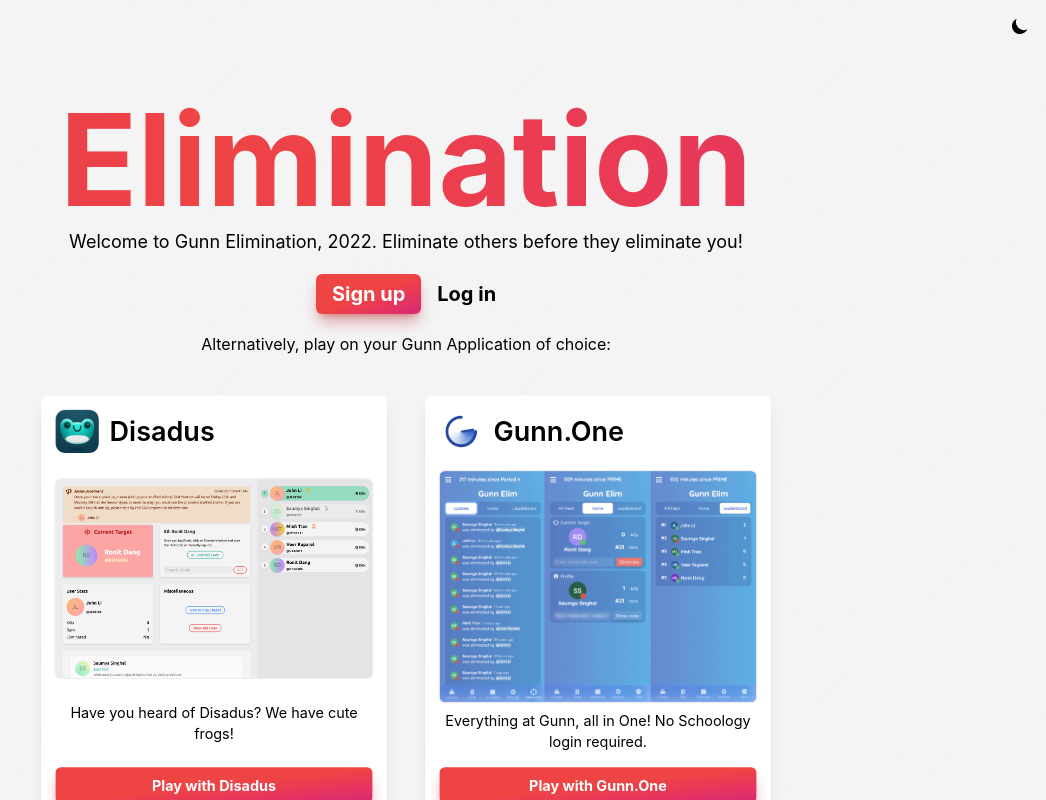
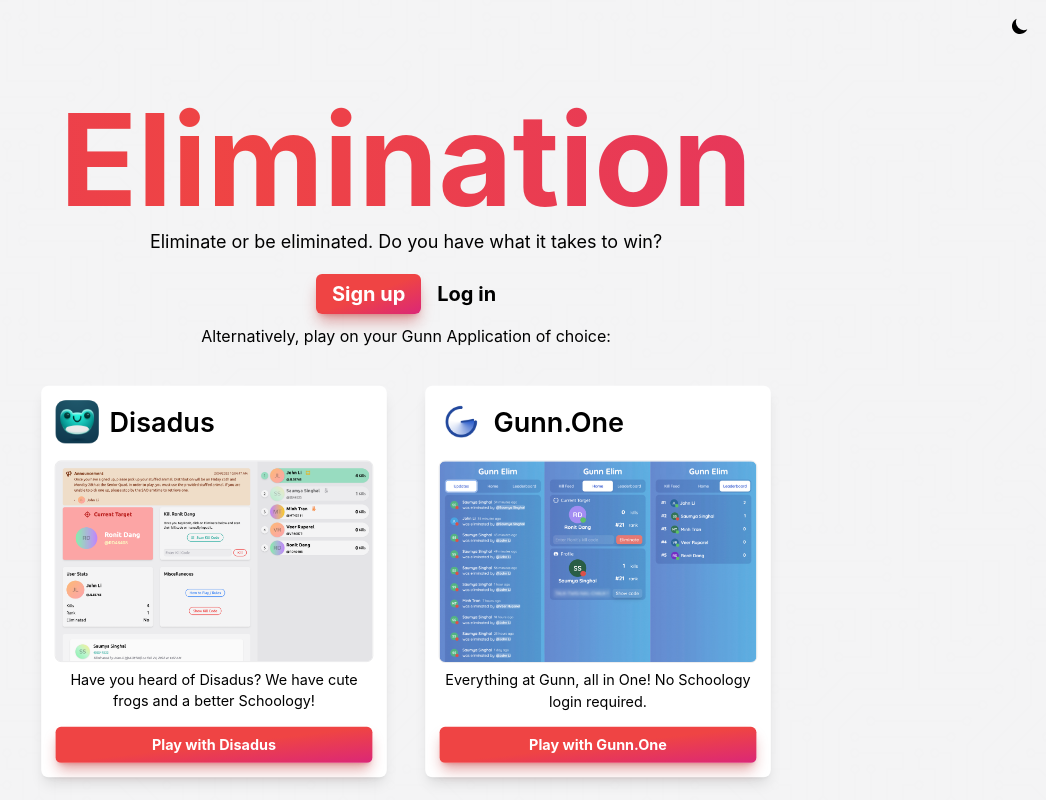
Before and after one commit to gunn-elimination/elimination-2022, a Next.js app: page / in a window 1280 px wide. Shown: the whole page, without its empty margins (234-1280 px from the left). Built offline with nearby package versions, Linux system fonts and the light colour scheme.

Commit message:
Fix up stuff

```diff
--- a/components/AppCard.tsx
+++ b/components/AppCard.tsx
@@ -23,7 +23,7 @@ export default function AppCard(props: AppCardProps) {
           <img
             src={img}
             alt={name}
-            className={`my-auto rounded-md outline outline-1 outline-gray-300/50 ${darkImg && `dark:hidden`}`}
+            className={`my-auto rounded-md outline outline-1 outline-gray-300/50 ${darkImg && `dark:hidden`} `}
           />
         )}
         {darkImg && (
--- a/pages/index.tsx
+++ b/pages/index.tsx
@@ -9,7 +9,6 @@ import Head from "next/head";
 import { Transition } from "@headlessui/react";
 import AppCard from "../components/AppCard";
 import { UserContext } from "../helpers/usercontext";
-
 export default function Home() {
   const [animate, setAnimate] = useState(false);
   const user = useContext(UserContext);
@@ -33,7 +32,7 @@ export default function Home() {
         darkImg="/apps/disadus-dark.png"
         key={"disadus"}
       >
-        Have you heard of Disadus? We have cute frogs!
+        Have you heard of Disadus? We have cute frogs and a better Schoology!
       </AppCard>,
     ];
     // shuffle the cards
@@ -46,7 +45,7 @@ export default function Home() {
   }, []);
 
   return (
-    <div className="w-full h-full flex flex-col px-5 overflow-auto brick">
+    <div className="flex flex-col w-full h-full px-5 overflow-auto brick">
       <main className="pt-24 text-center">
         <Transition
           show={animate}
@@ -71,12 +70,12 @@ export default function Home() {
           leaveTo="opacity-0"
         >
           <p className="mb-6 text-lg md:text-base">
-            Welcome to Gunn Elimination, 2022. Eliminate others before they eliminate you!
+             Eliminate or be eliminated. Do you have what it takes to win?
           </p>
         </Transition>
 
         {user ? (
-          <div className="flex items-center justify-center gap-4 mb-16 text-xl font-bold">
+          <div className="flex items-center justify-center gap-4 mb-6 text-xl font-bold">
             <Transition
               show={animate}
               enter="ease-out duration-500 delay-[1800ms]"
@@ -92,7 +91,7 @@ export default function Home() {
             </Transition>
           </div>
         ) : (
-          <div className="flex items-center justify-center gap-4 mb-6 text-xl font-bold">
+          <div className="flex items-center justify-center gap-4 mb-4 text-xl font-bold">
             <Transition
               show={animate}
               enter="ease-out duration-500 delay-[1800ms]"
@@ -125,7 +124,7 @@ export default function Home() {
           Alternatively, play on your Gunn Application of choice:
         </p>
 
-        <section className="grid grid-cols-2 sm:grid-cols-1 max-w-3xl sm:max-w-none mx-auto justify-center pointer-events-none group">
+        <section className="grid justify-center max-w-3xl grid-cols-2 mx-auto pointer-events-none sm:grid-cols-1 sm:max-w-none group">
           {items.current}
         </section>
       </main>
```
Also changed, not shown: public/apps/gunn-one-light.jpeg.
